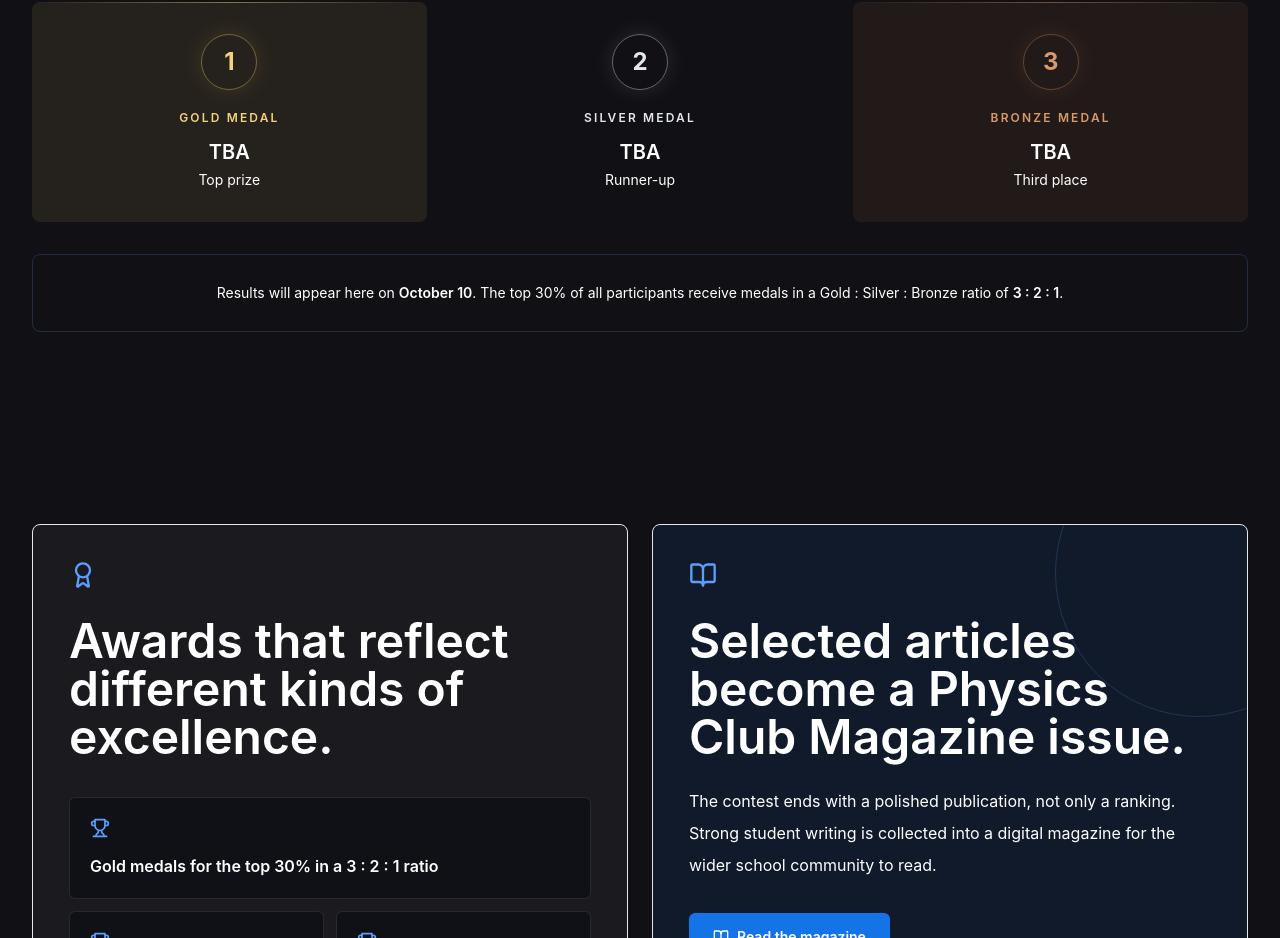
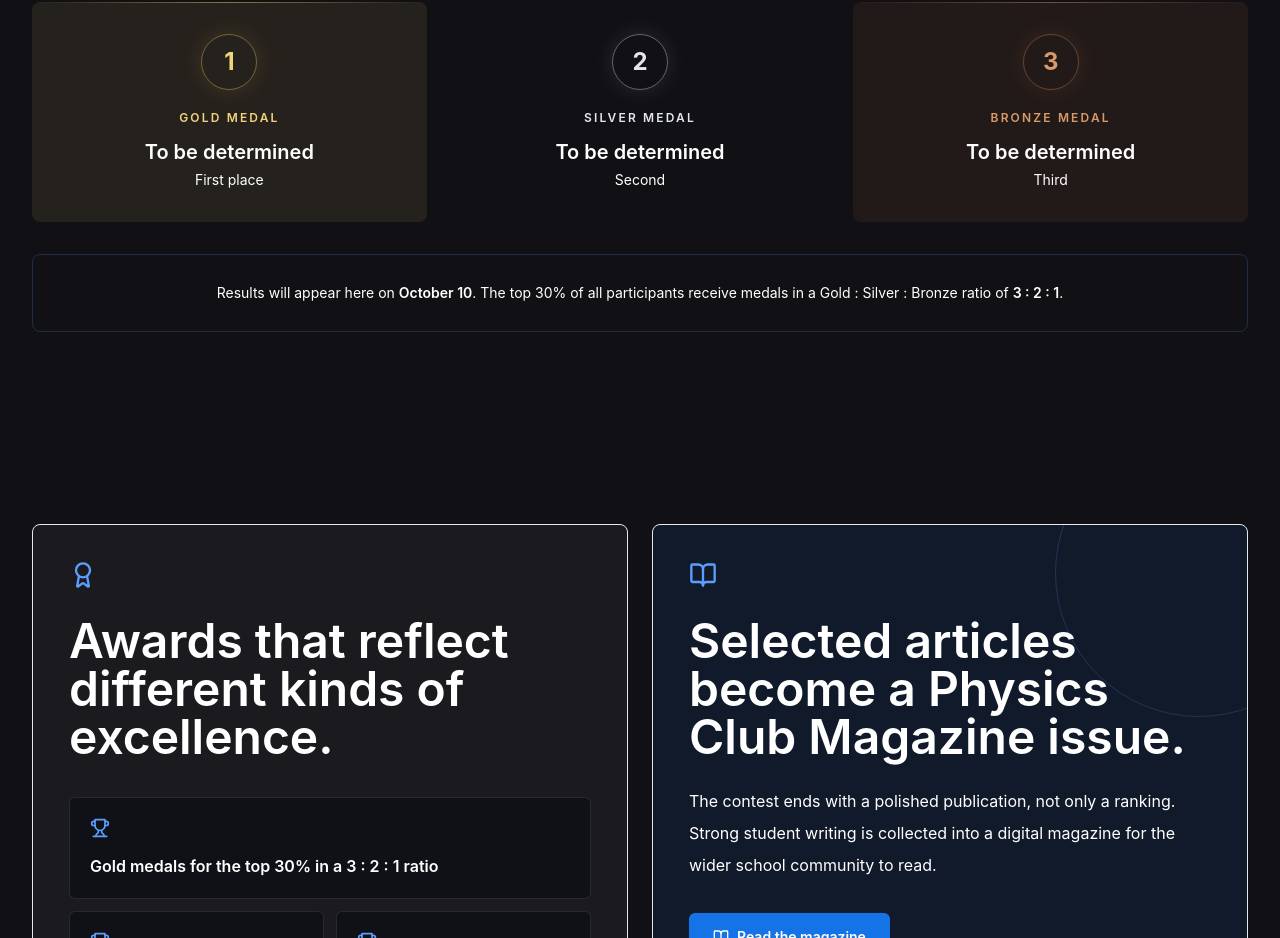
Before and after one commit to Adel-333/YPWC-Publication-Site, a Next.js app: page / in a window 1280 px wide. Shown: the part 5260-6198 px from the top of the page. Built offline with nearby package versions, Linux system fonts and the light colour scheme.

Commit message:
Leaderboard: to be determined names and first/second/third place notes

```diff
--- a/components/YpwcLanding.tsx
+++ b/components/YpwcLanding.tsx
@@ -857,9 +857,9 @@ function Timeline() {
 }
 
 const leaderboardEntries = [
-  { rank: 1, name: "TBA", medal: "Gold", note: "Top prize" },
-  { rank: 2, name: "TBA", medal: "Silver", note: "Runner-up" },
-  { rank: 3, name: "TBA", medal: "Bronze", note: "Third place" },
+  { rank: 1, name: "To be determined", medal: "Gold", note: "First place" },
+  { rank: 2, name: "To be determined", medal: "Silver", note: "Second" },
+  { rank: 3, name: "To be determined", medal: "Bronze", note: "Third" },
 ] satisfies Array<{
   rank: number;
   name: string;
```
